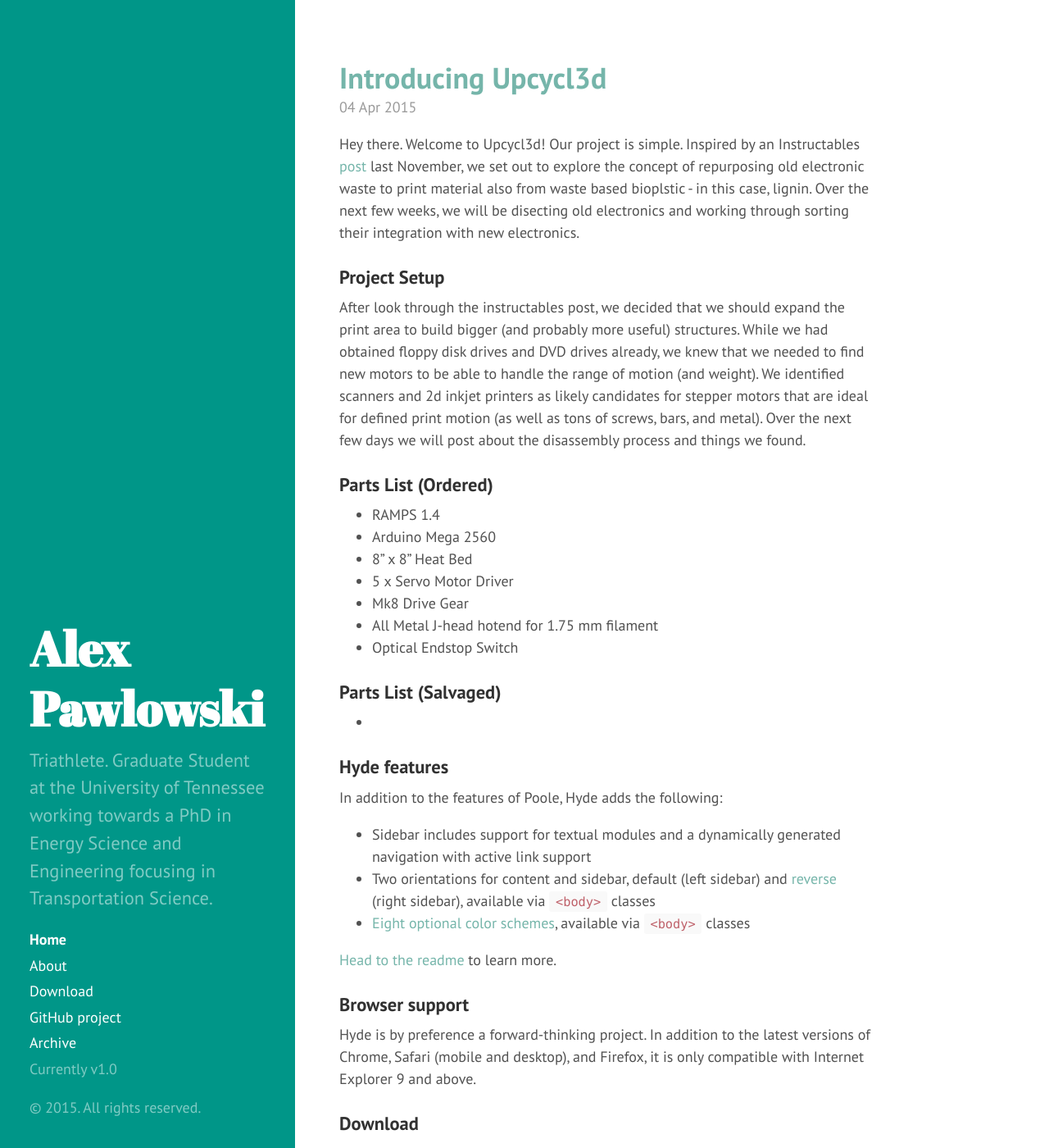
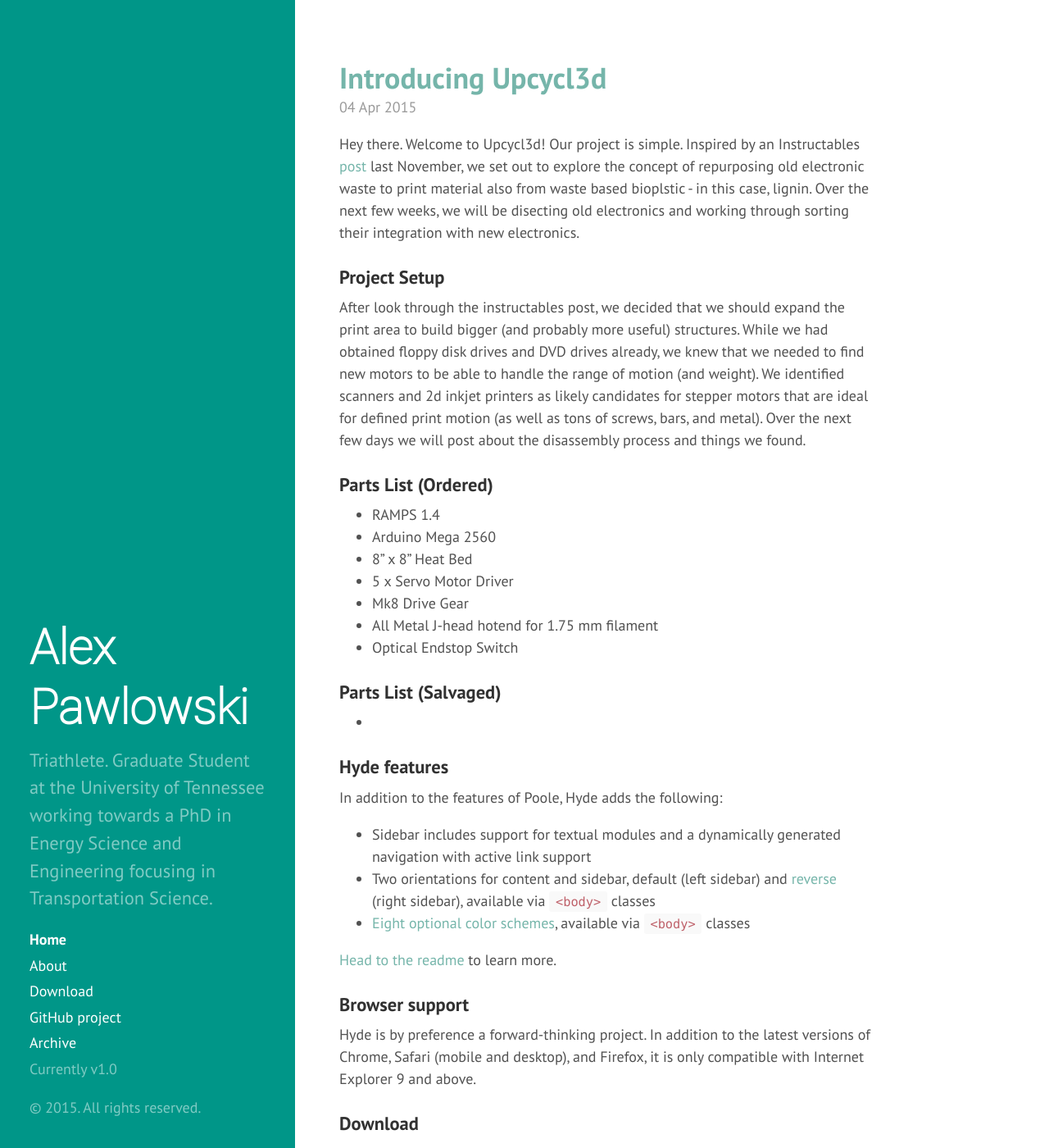
Before and after one commit to alexpawlowski/alexpawlowski.github.io, a Jekyll site: the page built from index.html, in a window 1280 px wide and 1400 px high. Shown: the whole window at 82% size. Built offline with Jekyll 4.4.1, drawn with Linux system fonts in a browser that asks for light colours; Markdown is read by kramdown in place of the engine named in the settings; the list of posts is cut into pages by our own code.

Commit message:
Update hyde.css

```diff
--- a/public/css/hyde.css
+++ b/public/css/hyde.css
@@ -79,7 +79,7 @@ html {
 .sidebar-about h1 {
   color: #fff;
   margin-top: 0;
-  font-family: "Abril Fatface", serif;
+  font-family: "Roboto Thin", sans-serif;
   font-size: 3.25rem;
 }
 
```
